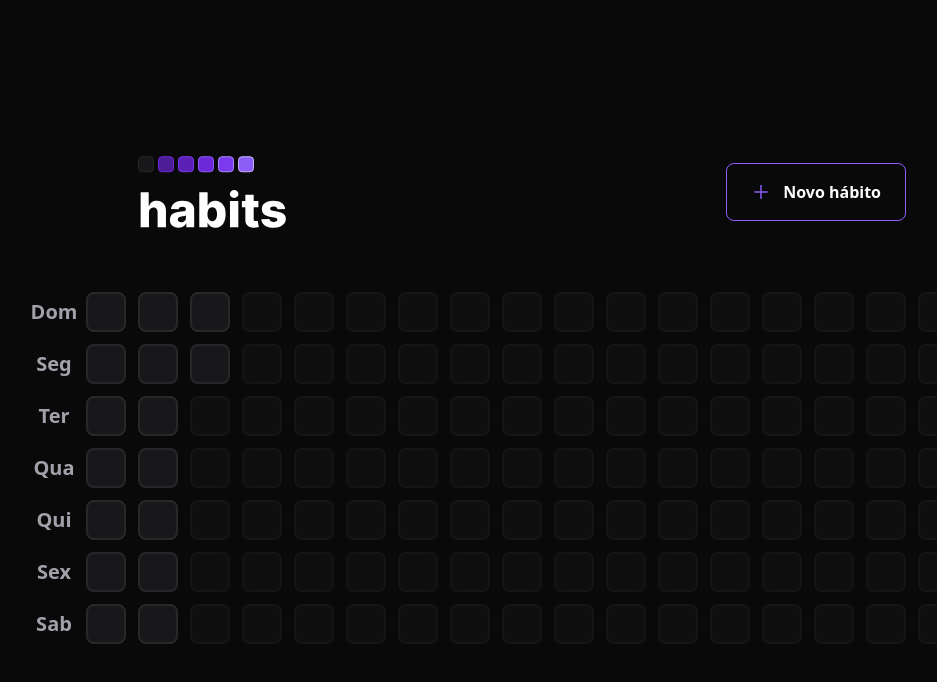
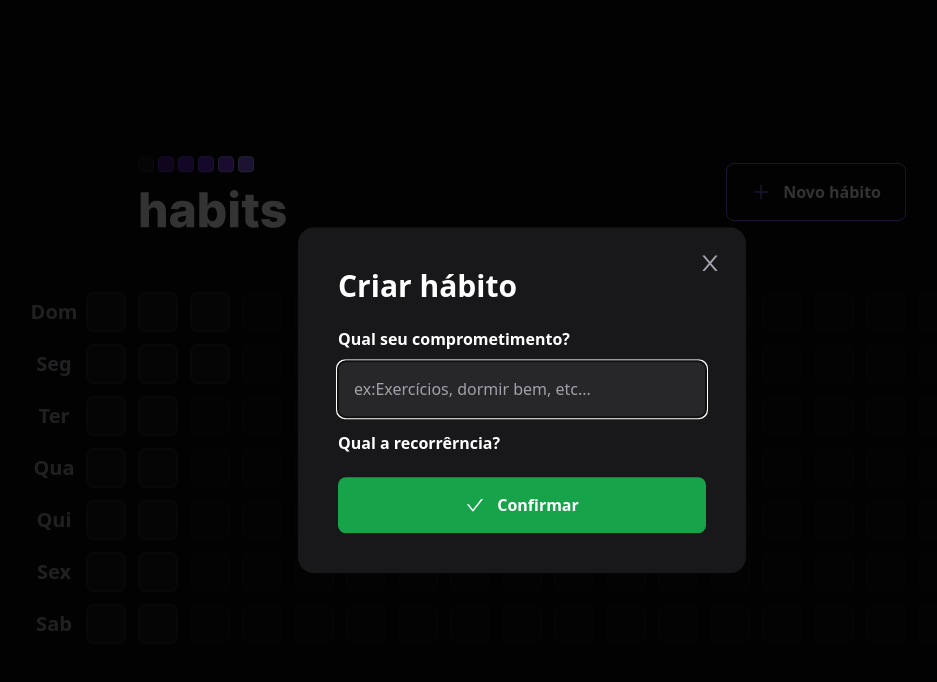
Before and after one commit to wallaceferreira149/nlw-setup, a Next.js app: page / in a window 1280 px wide. Both pictures are taken after a click on the button "Novo hábito". Shown: the top 682 px of the page, without its empty margins (118-1055 px from the left). Built offline with nearby package versions, Linux system fonts and the light colour scheme.

Commit message:
refactor: :recycle: install and implement radix dialog.
improve style for dialog

```diff
--- a/package.json
+++ b/package.json
@@ -21,6 +21,8 @@
   },
   "dependencies": {
     "@next/font": "13.1.2",
+    "@radix-ui/react-dialog": "^1.0.2",
+    "@radix-ui/react-popover": "^1.0.3",
     "@types/node": "18.11.18",
     "@types/react": "18.0.26",
     "@types/react-dom": "18.0.10",
--- a/src/components/Header/index.tsx
+++ b/src/components/Header/index.tsx
@@ -1,20 +1,43 @@
 import logoImage from '@/assets/logo.svg';
+import * as Dialog from '@radix-ui/react-dialog';
 import Image from 'next/image';
-import { AiOutlinePlus } from 'react-icons/ai';
-
+import { useState } from 'react';
+import { AiOutlineClose, AiOutlinePlus } from 'react-icons/ai';
+import { NewHabitForm } from '../NewHabitForm';
 export interface IHeader {}
 
 export const Header: React.FC<IHeader> = ({}) => {
+  const [isModalOpen, setIsModalOpen] = useState(false);
+
+  function handleClick() {
+    setIsModalOpen(true);
+  }
   return (
     <header className="w-full max-w-3xl mx-auto flex items-center justify-between">
       <Image src={logoImage} alt="Habits logotipo NLW" />
-      <button
-        className="border border-violet-500 font-semibold rounded-lg px-6 py-4 flex items-center gap-3 hover:border-violet-300 duration-300"
-        type="button"
-      >
-        <AiOutlinePlus size={20} className="text-violet-500" />
-        Novo hábito
-      </button>
+
+      <Dialog.Root>
+        <Dialog.Trigger
+          onClick={handleClick}
+          className="border border-violet-500 font-semibold rounded-lg px-6 py-4 flex items-center gap-3 hover:border-violet-300 duration-300"
+          type="button"
+        >
+          <AiOutlinePlus size={20} className="text-violet-500" />
+          Novo hábito
+        </Dialog.Trigger>
+        <Dialog.Portal>
+          <Dialog.Overlay className="w-screen h-screen bg-black/80 fixed inset-0" />
+          <Dialog.Content className="absolute p-10 bg-zinc-900 rounded-2xl w-full max-w-md top-1/2 left-1/2 -translate-x-1/2 -translate-y-1/2">
+            <Dialog.Close className="absolute right-6 top-6 text-zinc-400 hover:text-zinc-200">
+              <AiOutlineClose size={24} />
+            </Dialog.Close>
+            <Dialog.Title className="text-3xl font-extrabold leading-tight">
+              Criar hábito
+            </Dialog.Title>
+            <NewHabitForm />
+          </Dialog.Content>
+        </Dialog.Portal>
+      </Dialog.Root>
     </header>
   );
 };
```
Also changed, not shown: 1 other file (tests, documents, lock files or other folders).
